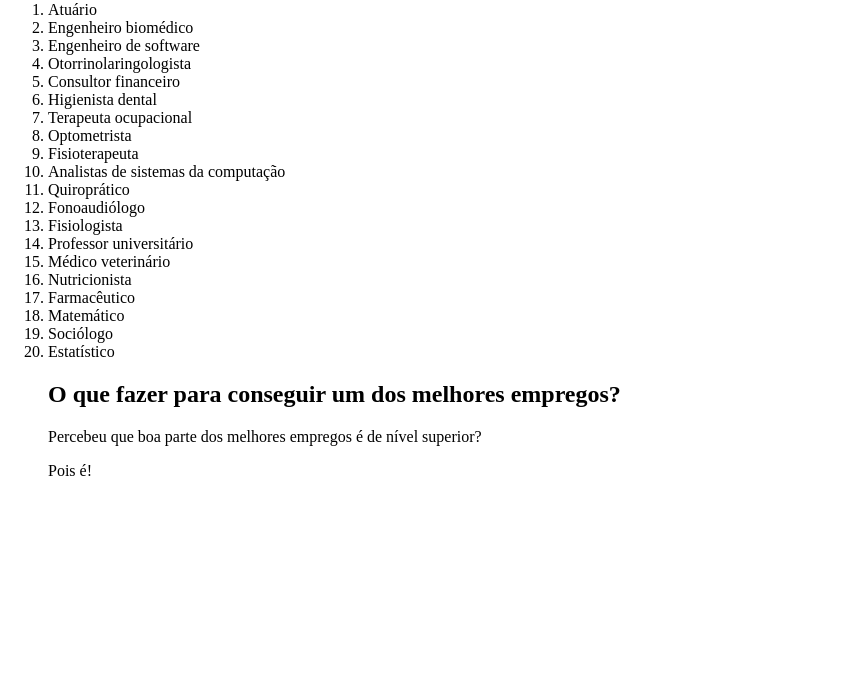
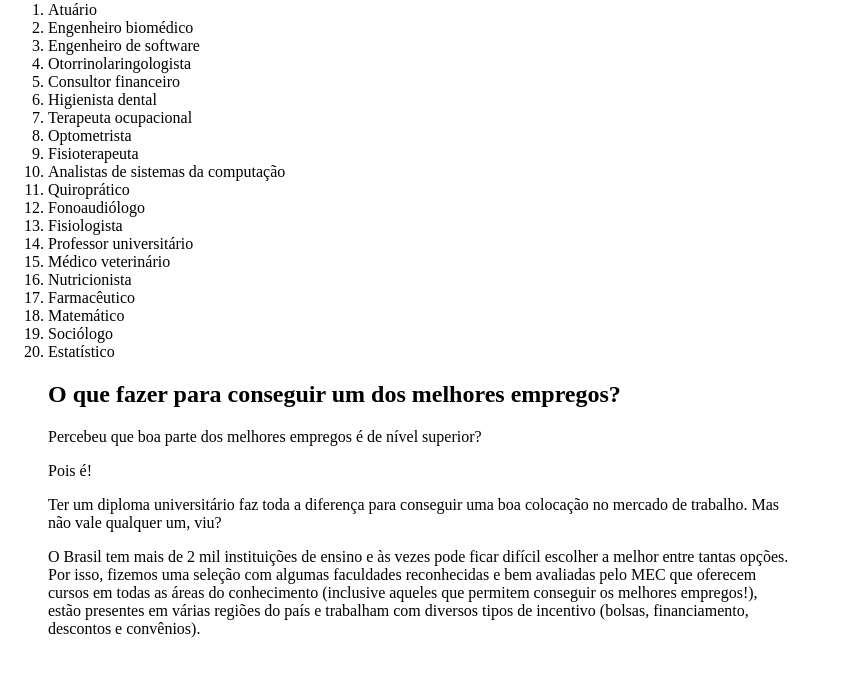
Before and after one commit to 1TDSF-21/exercicio-desafio, a plain HTML site: page rm88760/lista-emprego.html in a window 1280 px wide. Shown: the part 79-756 px from the top of the page, without its empty margins (0-843 px from the left). Drawn offline with Linux system fonts and the light colour scheme.

Commit message:
terminei lista-emprego

```diff
--- a/rm88760/lista-emprego.html
+++ b/rm88760/lista-emprego.html
@@ -36,6 +36,13 @@
             <h2>O que fazer para conseguir um dos melhores empregos?</h2>
             <p>Percebeu que boa parte dos melhores empregos é de nível superior?</p>
             <p>Pois é!</p>
+            <p>Ter um diploma universitário faz toda a diferença para conseguir uma boa colocação no mercado de trabalho. Mas<br>
+                não vale qualquer um, viu?</p>
+            <p>O Brasil tem mais de 2 mil instituições de ensino e às vezes pode ficar difícil escolher a melhor entre tantas opções.<br>
+                Por isso, fizemos uma seleção com algumas faculdades reconhecidas e bem avaliadas pelo MEC que oferecem<br>
+                cursos em todas as áreas do conhecimento (inclusive aqueles que permitem conseguir os melhores empregos!),<br>
+                estão presentes em várias regiões do país e trabalham com diversos tipos de incentivo (bolsas, financiamento,<br>
+                descontos e convênios).</p>
         </ol>
     </div>
 
```
